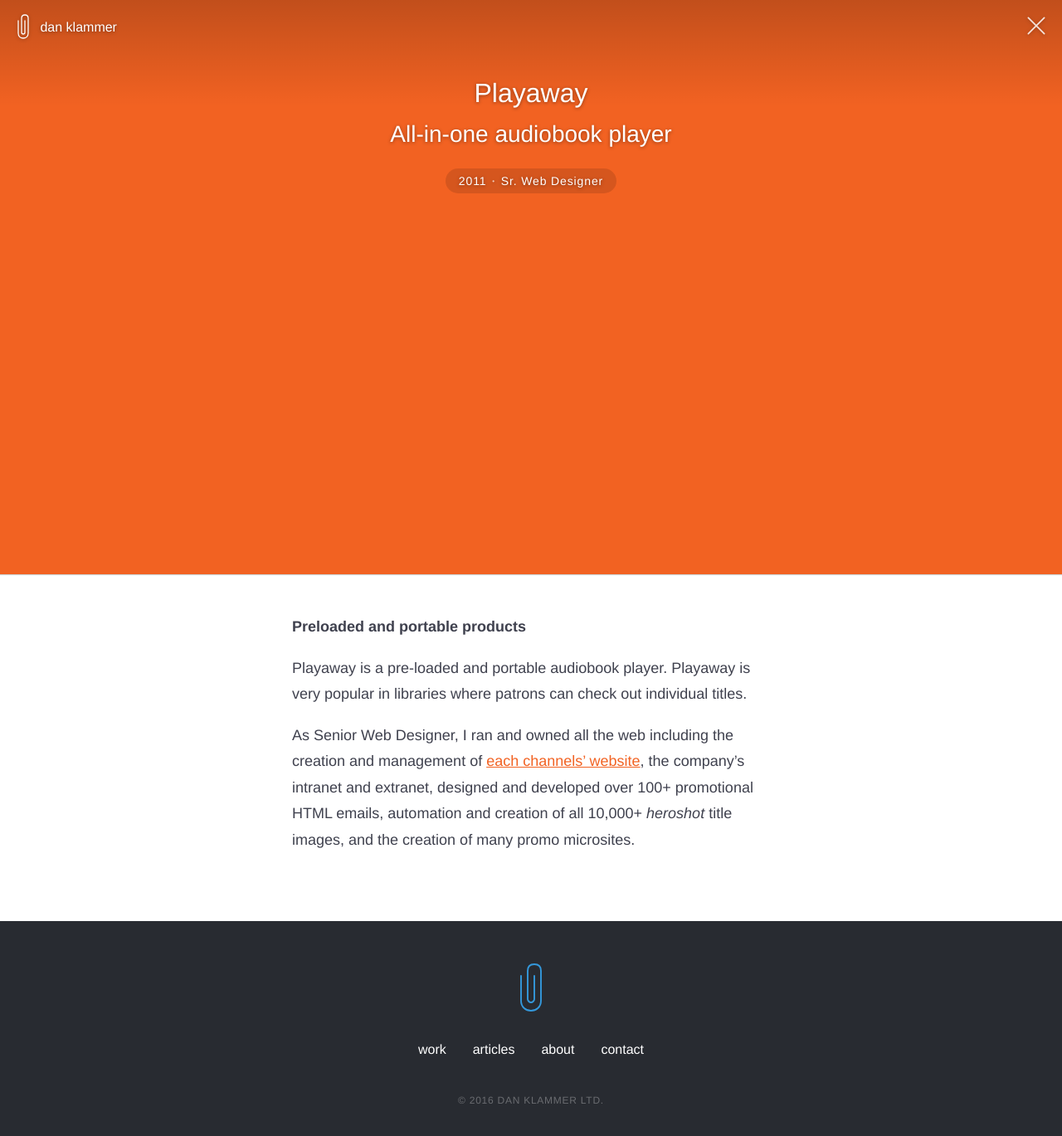
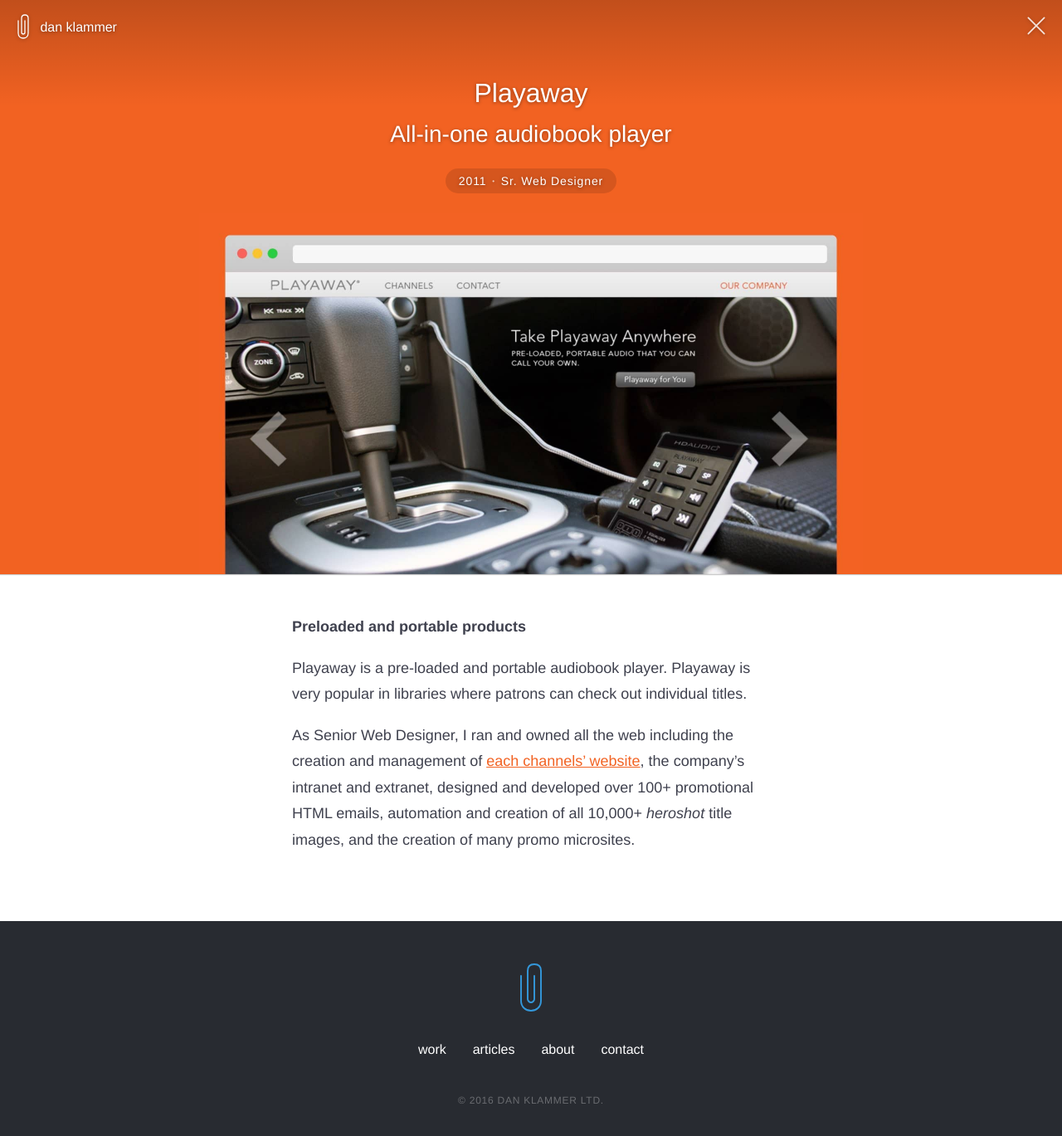
Before and after one commit to danklammer/danklammer.github.io, a Jekyll site: the page built from work/_posts/2011-01-01-playaway.md, in a window 1280 px wide. Shown: the whole page at 83% size. Built offline with Jekyll 4.4.1, drawn with Linux system fonts in a browser that asks for light colours.

Commit message:
Breakin' stuff.

```diff
--- a/_layouts/post.html
+++ b/_layouts/post.html
@@ -4,7 +4,7 @@
 
 <article class="site-post lg-post lg-height-full" itemscope itemtype="http://schema.org/BlogPosting">
 
-  <header class="align-center align-middle color-white text-shadow-medium pt6 pb4 article-side-padding" style="background: linear-gradient( rgba({{ page.color }}, 0.8), rgba({{ page.color }}, 0.8)), url("{{ page.hero-image }}"); -o-background-size: cover; -moz-background-size: cover; -webkit-background-size: cover; background-size: cover; background-position: center center; min-height: 70vh">
+  <header class="align-center align-middle color-white text-shadow-medium pt6 pb4 article-side-padding" style="background: linear-gradient( rgba({{ page.color }}, 0.8), rgba({{ page.color }}, 0.8)), url({{ page.hero-image }}); -o-background-size: cover; -moz-background-size: cover; -webkit-background-size: cover; background-size: cover; background-position: center center; min-height: 70vh">
 
       {% include layout/subpage-logo.html %}
       {% include layout/subpage-close.html %}
--- a/_layouts/project.html
+++ b/_layouts/project.html
@@ -18,7 +18,7 @@
       </div>
 
       {% if page.hero-image %}
-      <div class="width-full center-block slidefade" style="height: 80vw; max-height: 435px; {% if page.hero-maxwidth %}max-width: {{ page.hero-maxwidth }};{% endif %} background-image: url("{{ page.hero-image }}"); -o-background-size: auto 100%; -moz-background-size: auto 100%; -webkit-background-size: auto 100%; background-size: auto 100%; background-position: {{ page.hero-position }} bottom; background-repeat: {{ page.hero-repeat }}">
+      <div class="width-full center-block slidefade" style="height: 80vw; max-height: 435px; {% if page.hero-maxwidth %}max-width: {{ page.hero-maxwidth }};{% endif %} background-image: url({{ page.hero-image }}); -o-background-size: auto 100%; -moz-background-size: auto 100%; -webkit-background-size: auto 100%; background-size: auto 100%; background-position: {{ page.hero-position }} bottom; background-repeat: {{ page.hero-repeat }}">
       </div>
       {% endif %}
 
```
